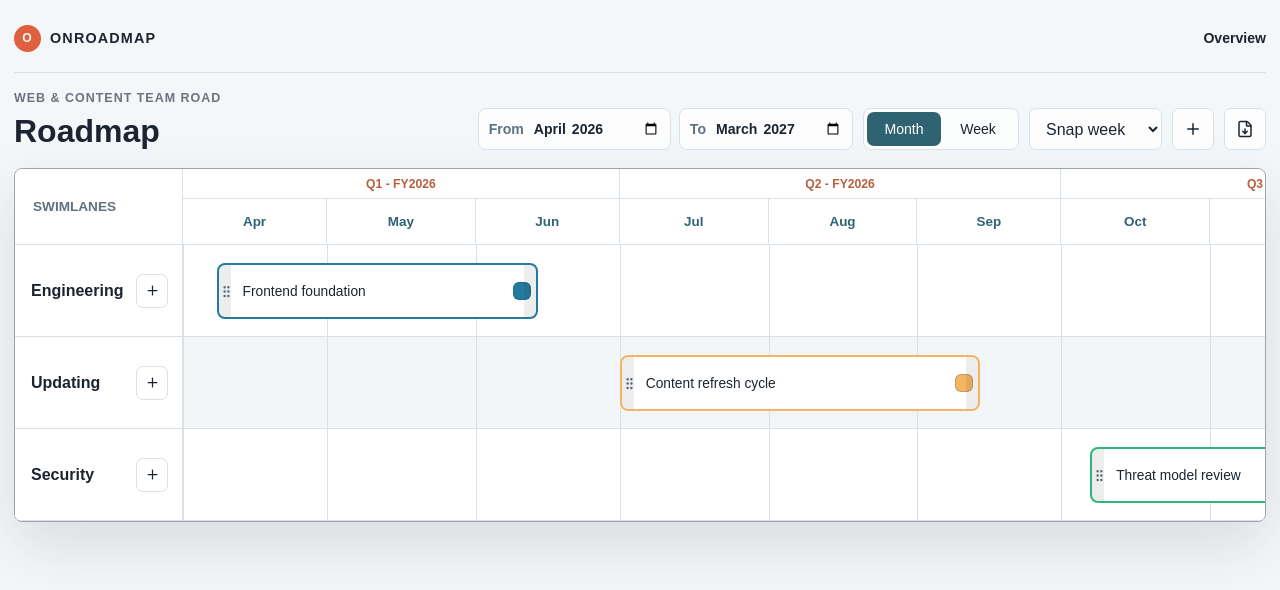
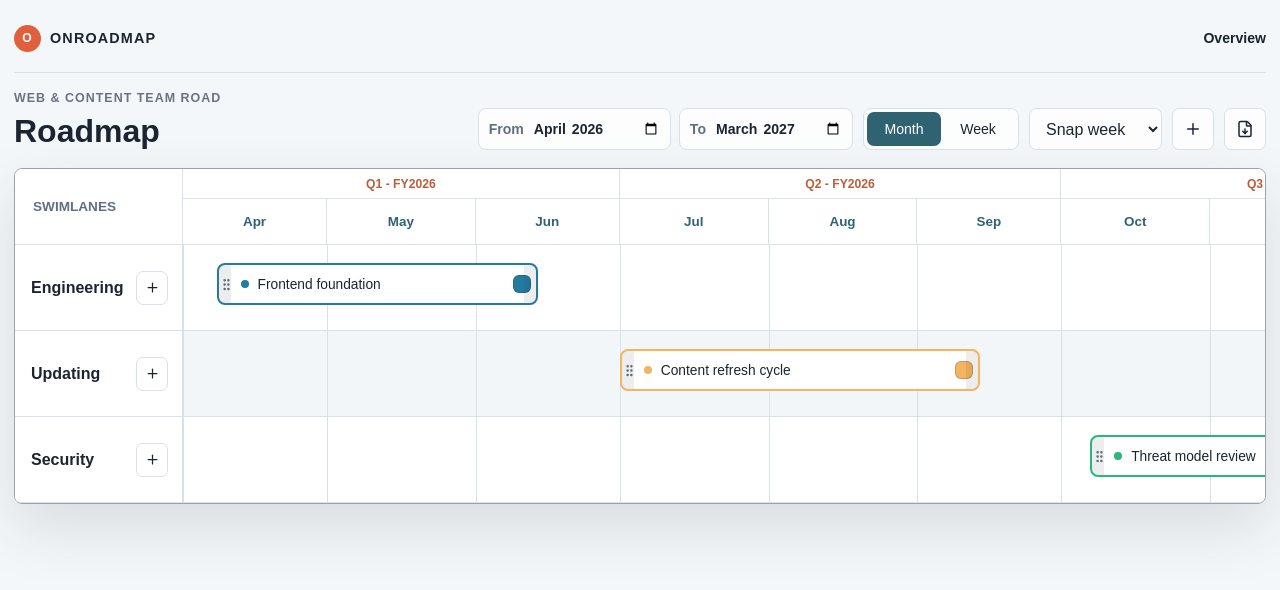
Before and after one commit to s-a-faruque/onroadmap, a React (Vite) app: page / in a window 1280 px wide. Both pictures are taken after a click on the button "Open planner". Shown: the top 590 px of the page. Built offline with nearby package versions, Linux system fonts and the light colour scheme; a web font is replaced by a local one.

Commit message:
beautify

```diff
--- a/src/components/RoadmapTimeline.tsx
+++ b/src/components/RoadmapTimeline.tsx
@@ -5,7 +5,7 @@ import type { RoadmapState, RoadmapTask, TimelineView } from '../types';
 
 const MIN_LANE_HEIGHT = 86;
 const LANE_LABEL_WIDTH = 168;
-const TASK_HEIGHT = 56;
+const TASK_HEIGHT = 42;
 const TASK_TOP = 18;
 const TASK_GAP = 10;
 const TASK_ROW_HEIGHT = TASK_HEIGHT + TASK_GAP;
@@ -99,6 +99,7 @@ export function RoadmapTimeline({
                     return <article className={`task-pill ${draggingTaskId === task.id ? 'dragging' : ''}`} key={task.id} style={{ left: startDay * dayWidth, top: TASK_TOP + rowIndex * TASK_ROW_HEIGHT, width, borderColor: task.color }} onPointerDown={(event) => onStartDrag(event, task, 'move')}>
                       <button type="button" className="resize-handle left" onPointerDown={(event) => { event.stopPropagation(); onStartDrag(event, task, 'resize-left'); }} aria-label={`Resize ${task.title} start`} />
                       <GripVertical className="drag-grip" size={15} />
+                      <span className="task-dot" style={{ background: task.color }} aria-hidden="true" />
                       <div className="task-content"><input value={task.title} onPointerDown={(event) => event.stopPropagation()} onChange={(event) => onTaskChange(task.id, { title: event.target.value })} aria-label="Task title" /></div>
                       <span className="task-color-picker"><span className="task-color-swatch" style={{ background: task.color }} /><input className="task-color" type="color" value={task.color} onPointerDown={(event) => event.stopPropagation()} onChange={(event) => onTaskChange(task.id, { color: event.target.value })} aria-label="Task color" /></span>
                       <button type="button" className="resize-handle right" onPointerDown={(event) => { event.stopPropagation(); onStartDrag(event, task, 'resize-right'); }} aria-label={`Resize ${task.title} end`} />
--- a/src/styles.css
+++ b/src/styles.css
@@ -762,7 +762,7 @@ select {
   display: flex;
   align-items: center;
   gap: 7px;
-  height: 56px;
+  height: 42px;
   min-width: 42px;
   overflow: hidden;
   border: 2px solid;
@@ -786,6 +786,13 @@ select {
 .drag-grip {
   flex: 0 0 auto;
   color: var(--muted);
+}
+
+.task-dot {
+  width: 8px;
+  height: 8px;
+  flex: 0 0 8px;
+  border-radius: 50%;
 }
 
 .task-content {
```
